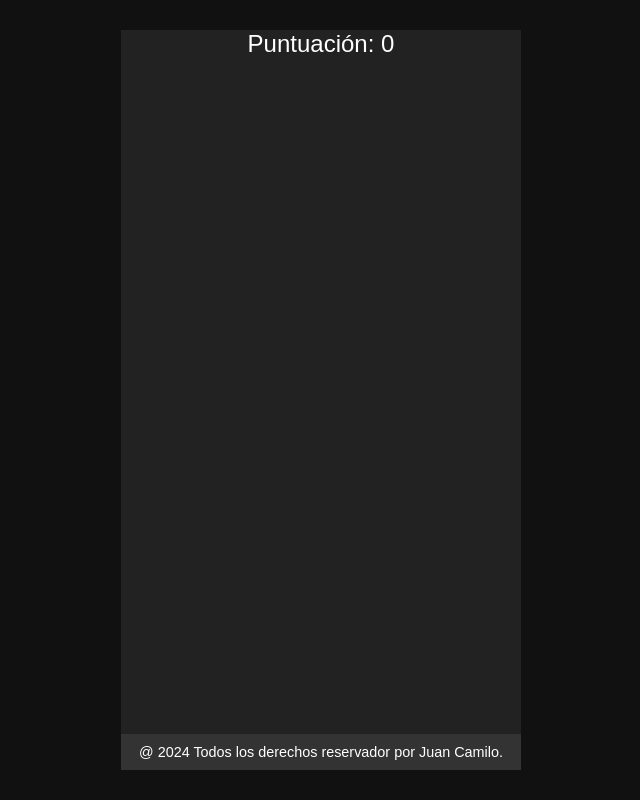
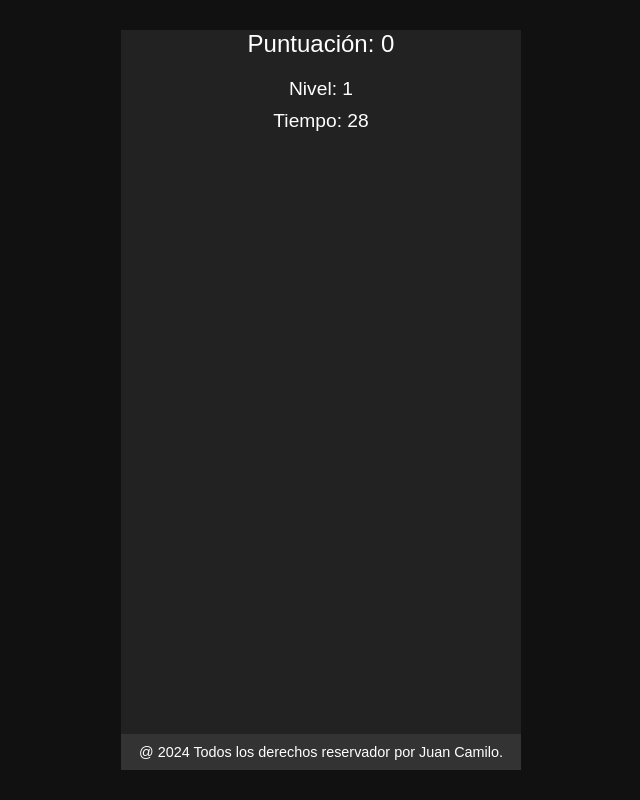
Before and after one commit to DarkJ-18/Reaccion, a plain HTML site: page index.html in a window 1280 px wide. Both pictures are taken after a click on the button "Start". Shown: the whole page, without its empty margins (319-959 px from the left). Drawn offline with Linux system fonts and the light colour scheme.

Commit message:
Add level and timer displays to the quick reaction game

```diff
--- a/index.html
+++ b/index.html
@@ -9,6 +9,8 @@
 <body>
     <div id="game-container">
         <div id="score">Puntuación: 0</div>
+        <div id="level">Nivel: 1</div>
+        <div id="timer">Tiempo: 30</div>
         <button id="start-button">Start</button>
         <div id="target"></div>
         <footer>
--- a/script.js
+++ b/script.js
@@ -3,15 +3,42 @@
 document.addEventListener("DOMContentLoaded", () => {
     const target = document.getElementById("target");
     const scoreDisplay = document.getElementById("score");
+    const levelDisplay = document.getElementById("level");
+    const timerDisplay = document.getElementById("timer");
     const startButton = document.getElementById("start-button");
     let score = 0;
+    let level = 1;
+    let timeLeft = 30; // Tiempo inicial en segundos
     let targetTimeout;
+    let gameInterval;
 
     function startGame() {
         score = 0;
+        level = 1;
+        timeLeft = 30;
         scoreDisplay.textContent = `Puntuación: ${score}`;
+        levelDisplay.textContent = `Nivel: ${level}`;
+        timerDisplay.textContent = `Tiempo: ${timeLeft}`;
         startButton.style.display = "none"; // Oculta el botón de inicio
         showTarget(); // Muestra el primer objetivo
+        startTimer(); // Inicia el temporizador
+    }
+
+    function startTimer() {
+        gameInterval = setInterval(() => {
+            timeLeft--;
+            timerDisplay.textContent = `Tiempo: ${timeLeft}`;
+            if (timeLeft <= 0) {
+                endGame();
+            }
+        }, 1000);
+    }
+
+    function endGame() {
+        clearInterval(gameInterval);
+        target.style.display = "none"; // Oculta el objetivo al final
+        alert(`Juego terminado. Tu puntuación final es: ${score}`);
+        startButton.style.display = "block"; // Muestra el botón de inicio
     }
 
     function showTarget() {
@@ -29,21 +56,28 @@ document.addEventListener("DOMContentLoaded", () => {
         target.style.display = "block";
 
         // Temporizador para desaparecer el objetivo
-        targetTimeout = setTimeout(hideTarget, 1000); // Desaparece después de 1 segundo
+        targetTimeout = setTimeout(hideTarget, 1000 - (level * 20)); // Disminuye el tiempo de aparición según el nivel
     }
 
     function hideTarget() {
         target.style.display = "none";
         // Si el juego sigue activo, muestra el próximo objetivo
-        setTimeout(showTarget, 500); // Vuelve a aparecer después de 0.5 segundos
+        setTimeout(showTarget, 500 - (level * 10)); // Aumenta la frecuencia a medida que sube el nivel
     }
 
     function increaseScore() {
         score++;
         scoreDisplay.textContent = `Puntuación: ${score}`;
+
+        // Aumentar nivel cada 10 puntos
+        if (score % 10 === 0 && level < 50) {
+            level++;
+            levelDisplay.textContent = `Nivel: ${level}`;
+        }
+
         hideTarget();
         clearTimeout(targetTimeout);
-        setTimeout(showTarget, 500);
+        setTimeout(showTarget, 500 - (level * 10));
     }
 
     // Evento para iniciar el juego al hacer clic en el botón "Start"
--- a/style.css
+++ b/style.css
@@ -64,6 +64,11 @@ body, html {
     cursor: pointer;
 }
 
+#level, #timer {
+    font-size: 1.2rem;
+    margin-bottom: 10px;
+}
+
 footer{
     width: 100%;
     max-width: 400px;
```
